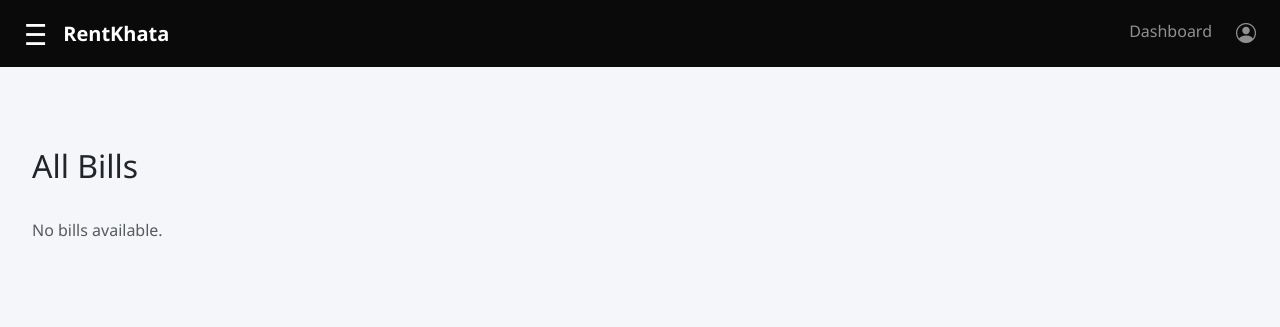
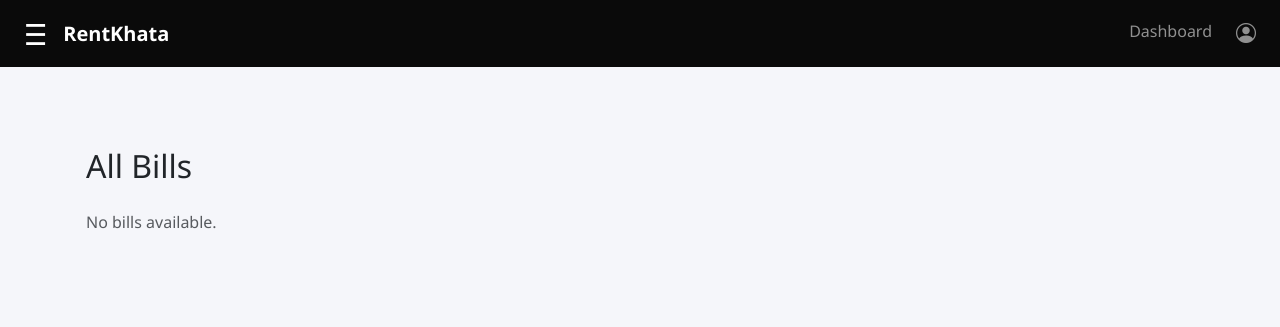
Before and after one commit to Sahil2839/RentKhata_Mobile, a Django app: page /bills/ in a window 1280 px wide. Shown: the top 327 px of the page. Run offline with Django 5.2, Linux system fonts and the light colour scheme; the visitor is signed in with stand-in values (Sample User, id 1); some libraries are stand-ins or nearby versions.

Commit message:
Layout fixes

```diff
--- a/templates/accounts/all_bills.html
+++ b/templates/accounts/all_bills.html
@@ -3,10 +3,11 @@
 {% block content %}
 
 <div class="container mt-5">
-  <div class="d-flex justify-content-between align-items-center mb-4">
-    <h2>All Bills</h2>
+  <!-- Header + Filter -->
+  <div class="d-flex flex-column flex-md-row justify-content-between align-items-start align-items-md-center mb-4 gap-2">
+    <h2 class="mb-2 mb-md-0">All Bills</h2>
     {% if user.role == 'landlord' %}
-      <form method="get" class="d-flex">
+      <form method="get" class="d-flex flex-wrap gap-2 w-100 w-md-auto">
         <input type="text" name="tenant" placeholder="Filter by tenant" class="form-control me-2" value="{{ tenants_filter }}">
         <button class="btn btn-primary">Filter</button>
       </form>
@@ -14,8 +15,9 @@
   </div>
 
   {% if bills %}
-    <table class="table table-bordered table-striped">
-      <thead>
+    <div class="table-responsive">
+      <table class="table table-bordered table-striped table-sm mb-0">
+        <thead class="table-light">
           <tr>
             <th>Tenant</th>
             <th>Period</th>
@@ -34,7 +36,7 @@
           <tr>
             <td>
               {% if bill.offline_tenant %}{{ bill.offline_tenant.name }}
-              {% elif bill.online_tenant %}{{ bill.online_tenant.tenant.username }}
+              {% elif bill.online_tenant %}{{ bill.online_tenant.tenant.get_full_name|default:bill.online_tenant.tenant.username }}
               {% endif %}
             </td>
             <td>{{ bill.start_date }} → {{ bill.end_date }}</td>
@@ -52,6 +54,7 @@
           {% endfor %}
         </tbody>
       </table>
+    </div>
   {% else %}
     <p class="text-muted">No bills available.</p>
   {% endif %}
--- a/templates/base.html
+++ b/templates/base.html
@@ -16,11 +16,26 @@
     margin: 0;
 }
 /* Remove bootstrap container padding */
-.container, .container-fluid, .content-wrapper {
+/*.container, .container-fluid, .content-wrapper {
   padding-left: 8px !important;
   padding-right: 8px !important;
   margin-left: 8px !important;
   margin-right: 8px !important;
+}*/
+.container, .container-fluid {
+  padding-left: 1rem !important;
+  padding-right: 1rem !important;
+  margin-left: auto !important;
+  margin-right: auto !important;
+}
+
+@media (max-width: 576px) {
+  table {
+    font-size: 0.85rem;
+  }
+  th, td {
+    padding: 0.3rem;
+  }
 }
 
 
```
Also changed, not shown: templates/accounts/view_bill.html (+5 -6 lines). Lines whose indentation alone changed are shown as unchanged.
